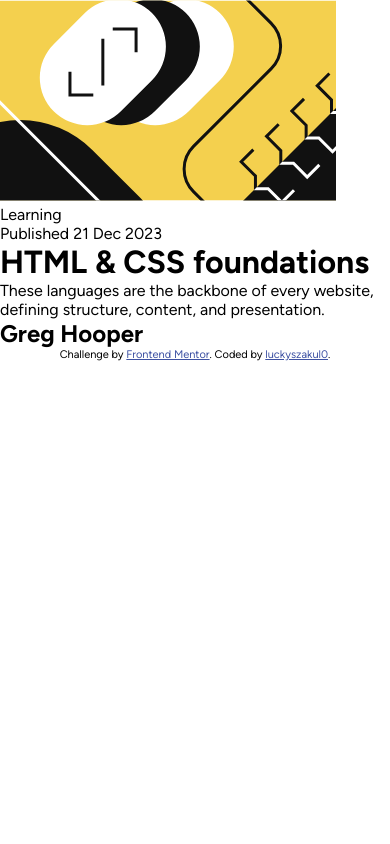
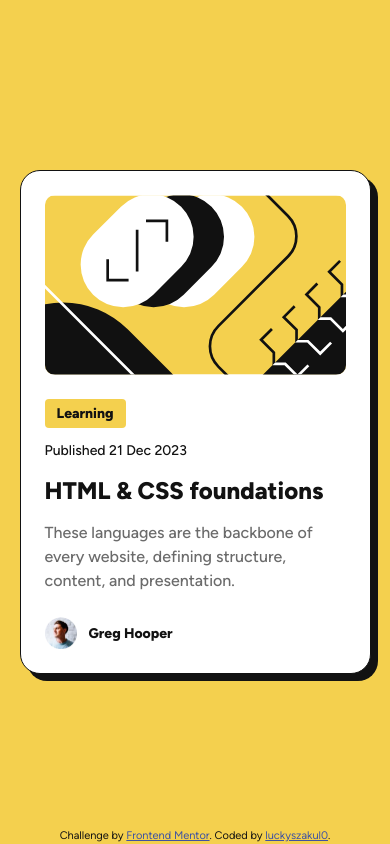
Before and after one commit to luckyszakul0/FM-Blog-preview-card, a plain HTML site: page index.html in a window 390 px wide. Drawn offline with Linux system fonts and the light colour scheme.

Commit message:
Finished the base website and mobile design

```diff
--- a/css/main.css
+++ b/css/main.css
@@ -1,5 +1,5 @@
 :root{
-    --yellow: hsl(47, 88%, 53%);
+    --yellow: hsl(47, 88%, 63%);
     --gray950: hsl(0, 0%, 7%);
     --gray500: hsl(0, 0%, 42%);
     --white: hsl(0, 0%, 100%);
@@ -16,6 +16,13 @@
     font-size: 1.5rem;
     letter-spacing: 0px;
     line-height: 150%;
+
+    transition: all 0.2s;
+}
+
+.text-preset-1:hover{
+    color: var(--yellow);
+    cursor: pointer;
 }
 
 .text-preset-2{
@@ -23,6 +30,7 @@
     font-size: 1rem;
     letter-spacing: 0px;
     line-height: 150%;
+    color: var(--gray500);
 }
 
 .text-preset-3{
@@ -52,12 +60,63 @@
 html, body{
     width: 100%;
     height: 100%;
+    -webkit-font-smoothing: antialiased;
     font-family: Figtree;
+    background-color: var(--yellow);
+    display: flex;
+    justify-content: center;
+    align-items: center;
+    color: var(--gray950);
 }
 /* ------------- */
 
+.container{
+    display: flex;
+    flex-direction: column;
+    gap: 1.5rem;
+    background-color: var(--white);
+    border: 1px solid var(--gray950);
+    width: min-content;
+    max-width: 90%;
+    padding: 1.5rem;
+    border-radius: 1.25rem;
+    box-shadow: 7px 7px 0 var(--gray950);
+}
+
+.text{
+    display: flex;
+    justify-content: center;
+    flex-direction: column;
+    gap: 0.75rem;
+}
+
+.illustration{
+    border-radius: 0.625rem;
+}
+
+.status{
+    padding: 0.25rem 0.75rem;
+    background-color: var(--yellow);
+    border-radius: 0.25rem;
+    width: min-content;
+}
+
+.avatar-info{
+    display: flex;
+    align-items: center;
+    gap: 0.75rem;
+}
+
+.avatar{
+    width: 2rem;
+    height: 2rem;
+}
+
 .attribution {
-    font-size: 11px; text-align: center;
+    font-size: 11px;
+    text-align: center;
+    position: fixed;
+    bottom: 2px;
 }
 
 .attribution a {
--- a/index.html
+++ b/index.html
@@ -11,13 +11,18 @@
 </head>
 <body>
 
-  <main>
-    <img src="./assets/images/illustration-article.svg" alt="Abstract Art Article Illustration">
-    <p>Learning</p>
-    <p>Published 21 Dec 2023</p>
-    <h1>HTML & CSS foundations</h1>
-    <p>These languages are the backbone of every website, defining structure, content, and presentation.</p>
-    <h2>Greg Hooper</h2>
+  <main class="container">
+    <img src="./assets/images/illustration-article.svg" alt="Abstract art article illustration" class="illustration">
+    <section class="text">
+      <p class="text-preset-3-bold status">Learning</p>
+      <p class="text-preset-3">Published 21 Dec 2023</p>
+      <h1 class="text-preset-1">HTML & CSS foundations</h1>
+      <p class="text-preset-2">These languages are the backbone of every website, defining structure, content, and presentation.</p>
+    </section>
+    <section class="avatar-info">
+      <img src="./assets/images/image-avatar.webp" alt="Picture of Greg Hopper" class="avatar">
+      <h2 class="text-preset-3-bold">Greg Hooper</h2>
+    </section>
   </main>
 
   <footer class="attribution">
```
